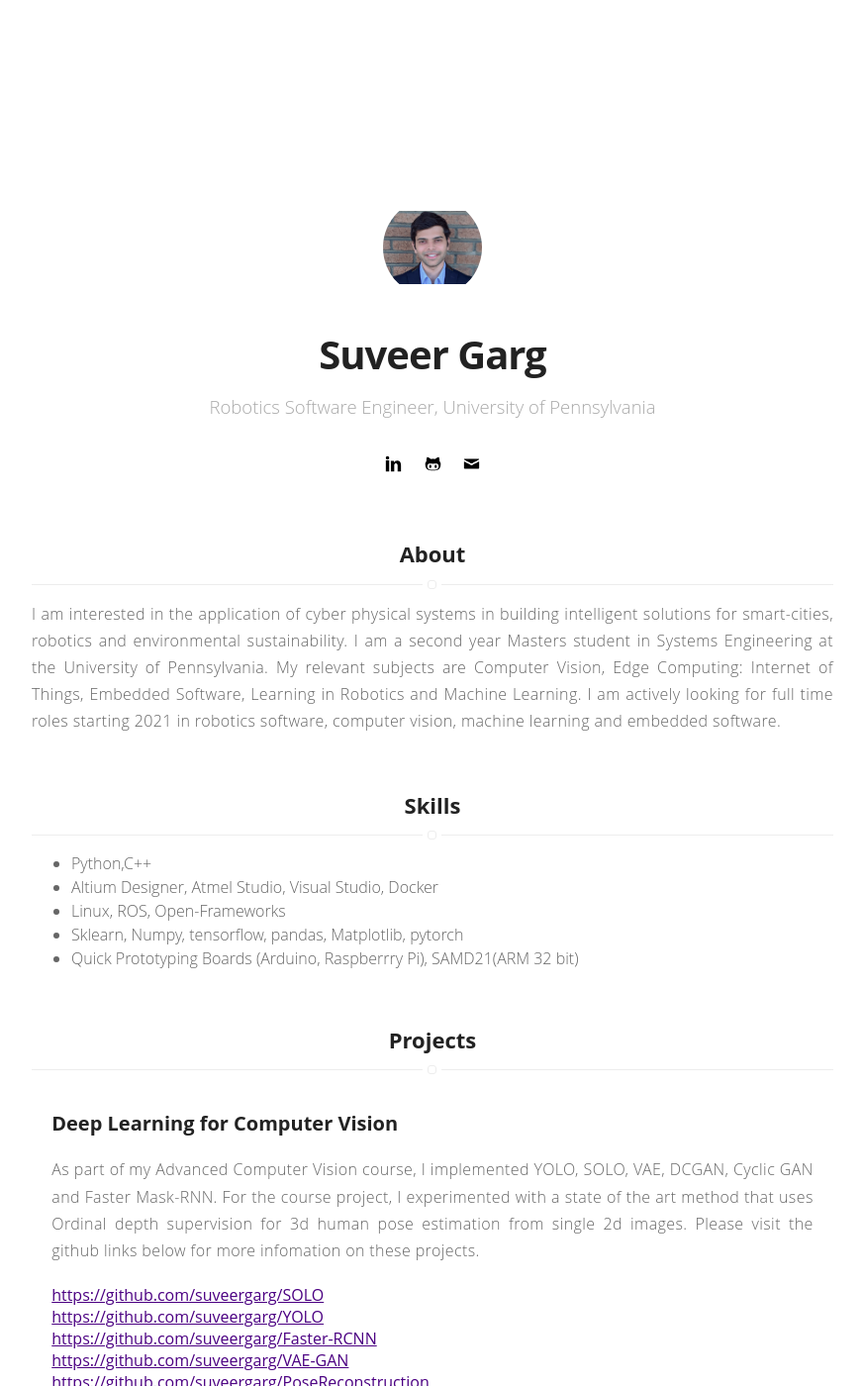
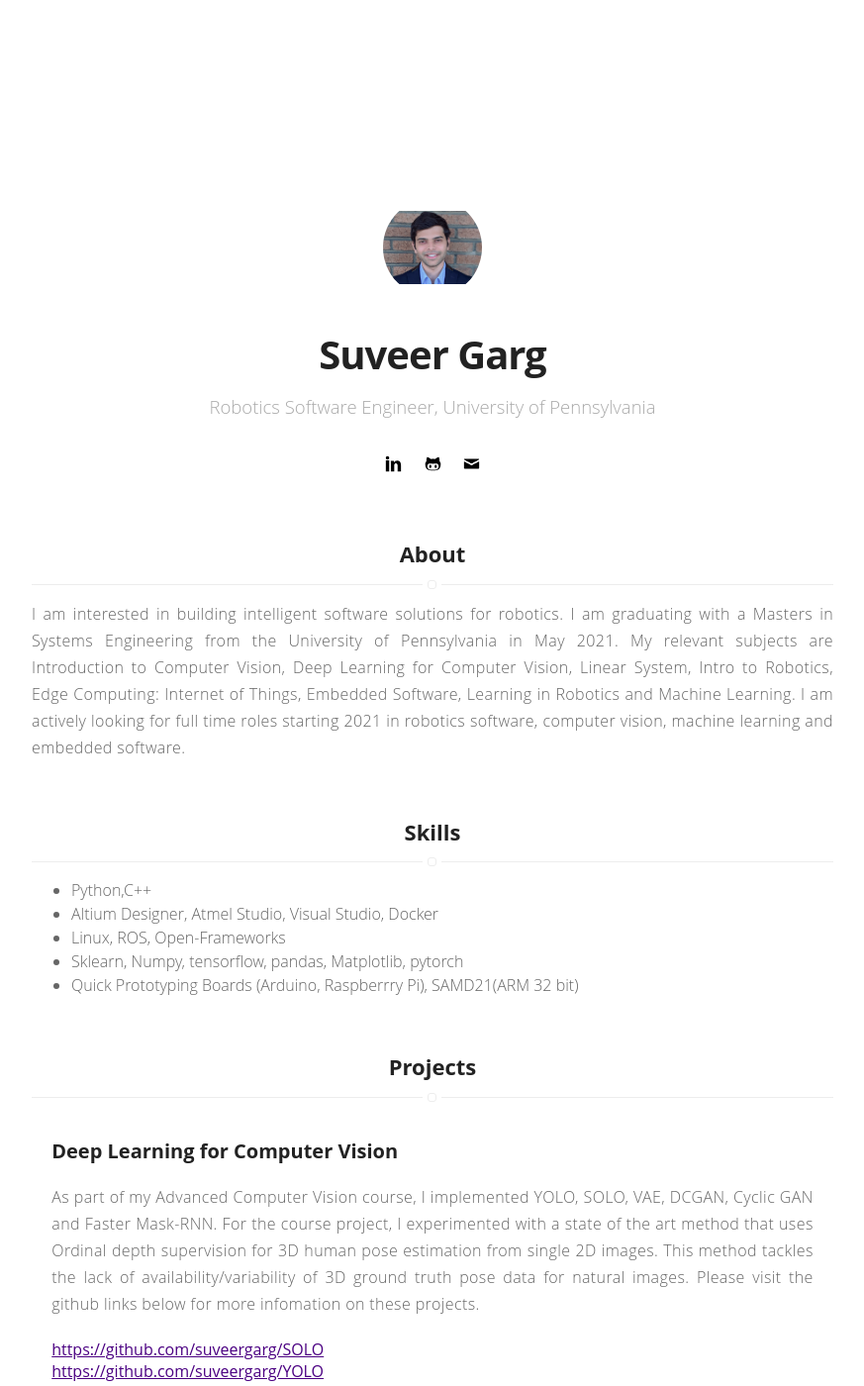
Before and after one commit to suveergarg/suveergarg.github.io, a Jekyll site: the page built from index.html, in a window 1280 px wide and 1400 px high. Shown: the whole window at 99% size, without its empty margins (203-1076 px from the left). Built offline with Jekyll 4.4.1, drawn with Linux system fonts in a browser that asks for light colours.

Commit message:
Final sem 3

```diff
--- a/_config.yml
+++ b/_config.yml
@@ -56,12 +56,13 @@ projects: true
 project-list:
     Deep Learning for Computer Vision:
         name: Deep Learning for Computer Vision
-        description: As part of my Advanced Computer Vision course, I implemented YOLO, SOLO, VAE, DCGAN, Cyclic GAN and Faster Mask-RNN. For the course project, I experimented with a state of the art method that uses Ordinal depth supervision for 3d human pose estimation from single 2d images. Please visit the github links below for more infomation on these projects.
+        description: As part of my Advanced Computer Vision course, I implemented YOLO, SOLO, VAE, DCGAN, Cyclic GAN and Faster Mask-RNN. For the course project, I experimented with a state of the art method that uses Ordinal depth supervision for 3D human pose estimation from single 2D images. This method tackles the lack of availability/variability of 3D ground truth pose data for natural images. Please visit the github links below for more infomation on these projects.
         link: https://github.com/suveergarg/SOLO
         link1: https://github.com/suveergarg/YOLO
         link2: https://github.com/suveergarg/Faster-RCNN
         link3: https://github.com/suveergarg/VAE-GAN
         link4: https://github.com/suveergarg/PoseReconstruction
+        video: assets/videos/680.mp4
 
     Pick and Place using the 5-DOF Lynx arm in Gazebo:
         name: Pick and Place using the Lynx arm in Gazebo
--- a/_includes/about.html
+++ b/_includes/about.html
@@ -1 +1 @@
-<p style="text-align:justify">I am interested in the application of cyber physical systems in building intelligent solutions for smart-cities, robotics and environmental sustainability. I am a second year Masters student in Systems Engineering at the University of Pennsylvania. My relevant subjects are Computer Vision, Edge Computing: Internet of Things, Embedded Software, Learning in Robotics and Machine Learning. I am actively looking for full time roles starting 2021 in robotics software, computer vision, machine learning and embedded software.</p>
+<p style="text-align:justify">I am interested in building intelligent software solutions for robotics. I am graduating with a Masters in Systems Engineering from the University of Pennsylvania in May 2021. My relevant subjects are Introduction to Computer Vision, Deep Learning for Computer Vision, Linear System, Intro to Robotics, Edge Computing: Internet of Things, Embedded Software, Learning in Robotics and Machine Learning. I am actively looking for full time roles starting 2021 in robotics software, computer vision, machine learning and embedded software.</p>
```
Also changed, not shown: 2 other files.
